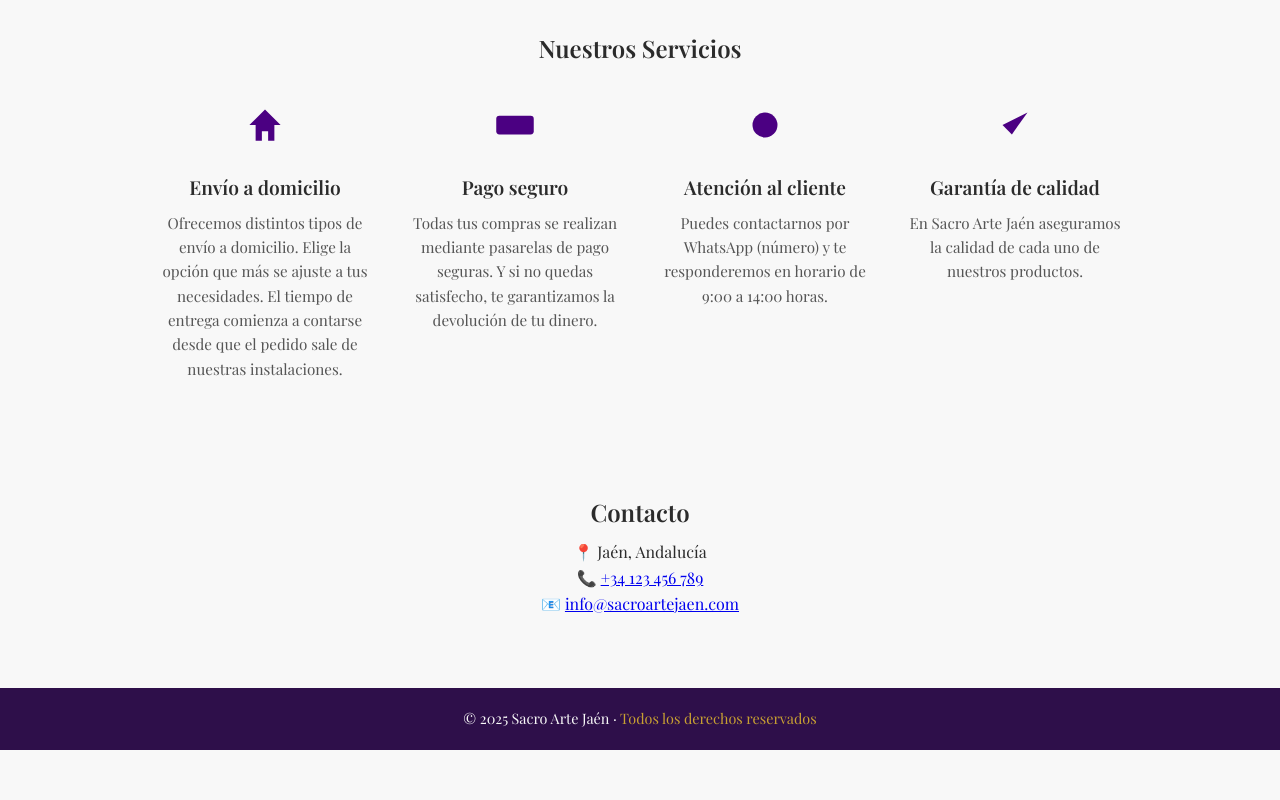
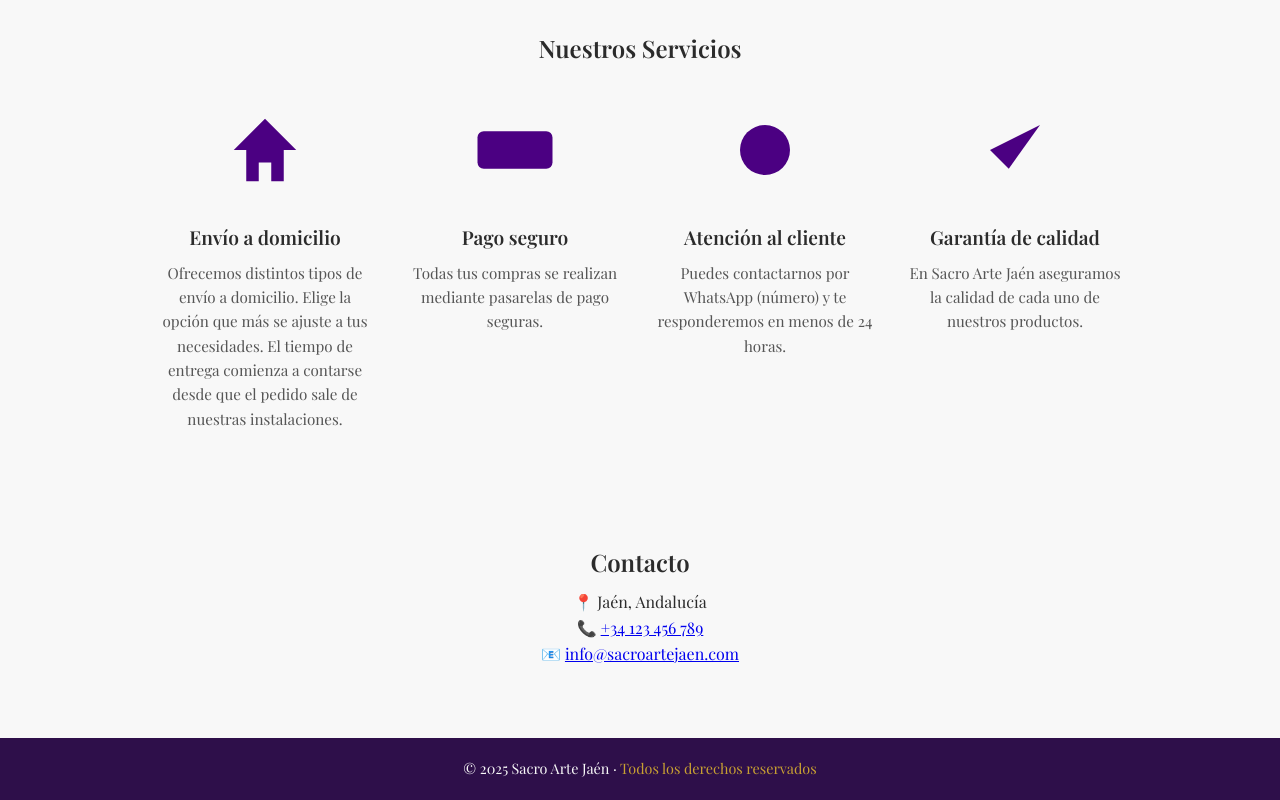
Before and after one commit to Jaamaro/sacroartejaen, a plain HTML site: page index.html in a window 1280 px wide. Shown: the part 908-1708 px from the top of the page. Before the commit the page ends 1658 px from the top, so only its background shows below. Drawn offline with nearby package versions, Linux system fonts and the light colour scheme.

Commit message:
Update index.html

```diff
--- a/index.html
+++ b/index.html
@@ -238,7 +238,7 @@
         <rect x="8" y="20" width="48" height="24" rx="4"/>
       </svg>
       <h3>Pago seguro</h3>
-      <p>Todas tus compras se realizan mediante pasarelas de pago seguras. Y si no quedas satisfecho, te garantizamos la devolución de tu dinero.</p>
+      <p>Todas tus compras se realizan mediante pasarelas de pago seguras.</p>
     </div>
 
     <div class="servicio">
@@ -246,7 +246,7 @@
         <circle cx="32" cy="32" r="16"/>
       </svg>
       <h3>Atención al cliente</h3>
-      <p>Puedes contactarnos por WhatsApp (número) y te responderemos en horario de 9:00 a 14:00 horas.</p>
+      <p>Puedes contactarnos por WhatsApp (número) y te responderemos en menos de 24 horas.</p>
     </div>
 
     <div class="servicio">
@@ -277,16 +277,16 @@
   }
 
   .icono {
-    width: 50px; /* tamaño más pequeño */
-    height: 50px;
-    fill: #4B0082; /* morado oscuro */
+    width: 100px; /* iconos más grandes */
+    height: 100px;
+    fill: #4B0082; /* morado oscuro por defecto */
     transition: transform 0.3s, fill 0.3s;
   }
 
-  /* Cambiar color al hover: ejemplo verde oscuro */
+  /* Cambiar color y agrandar al pasar el ratón */
   .servicio:hover .icono {
-    transform: scale(1.3);
-    fill: #006400; /* verde oscuro */
+    transform: scale(1.4);
+    fill: #6125c2; /* verde oscuro */
   }
 
   .servicio h3 {
```
